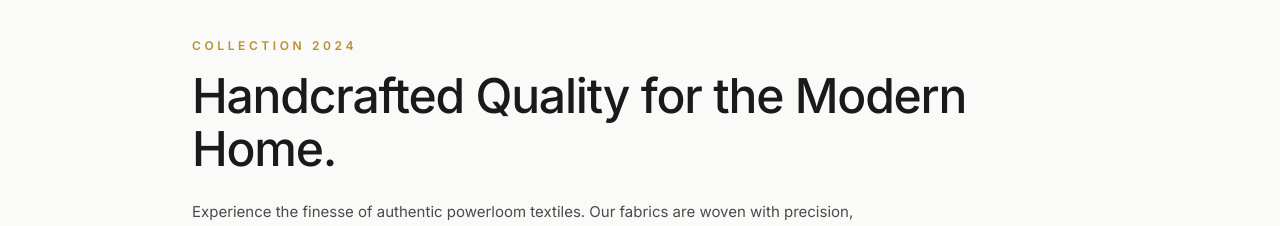
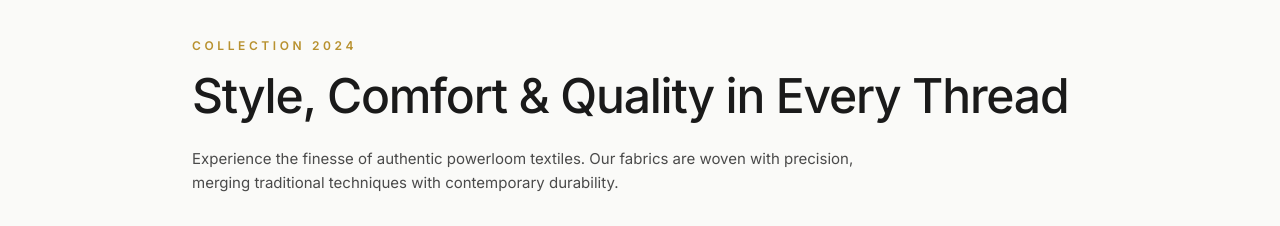
Before and after one commit to SandeepKumar1232005/textile, a React (Vite) app: page / in a window 1280 px wide. Shown: the part 131-357 px from the top of the page. Built offline with nearby package versions, Linux system fonts and the light colour scheme; no server answers; the database is empty.

Commit message:
Update main hero section heading text in Home.tsx

```diff
--- a/src/pages/Home.tsx
+++ b/src/pages/Home.tsx
@@ -43,7 +43,7 @@ export function Home() {
             transition={{ duration: 0.45, ease: 'easeOut' }}
           >
             <span className="text-[#B8912F] text-xs font-bold uppercase tracking-[0.3em] mb-4 block">Collection 2024</span>
-            <h1 className="text-4xl md:text-5xl font-medium leading-[1.1] text-brand-black mb-6 tracking-tight">Handcrafted Quality for the Modern Home.</h1>
+            <h1 className="text-4xl md:text-5xl font-medium leading-[1.1] text-brand-black mb-6 tracking-tight">Style, Comfort & Quality in Every Thread</h1>
             <p className="text-[#4A4A4A] leading-relaxed mb-8 text-[15px] max-w-2xl">
               Experience the finesse of authentic powerloom textiles. Our fabrics are woven with precision, merging traditional techniques with contemporary durability.
             </p>
```
